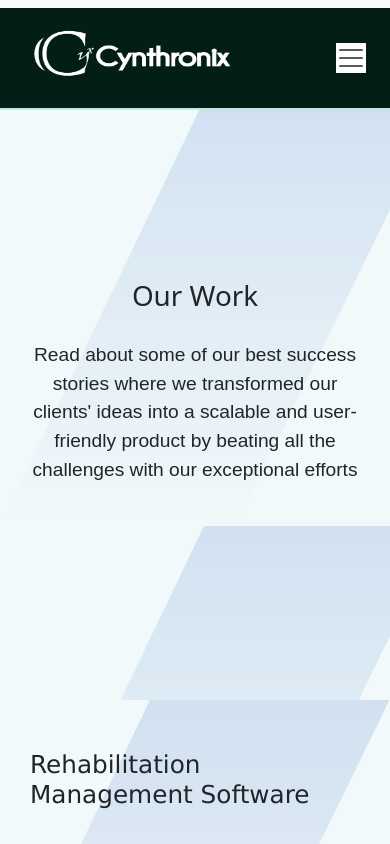
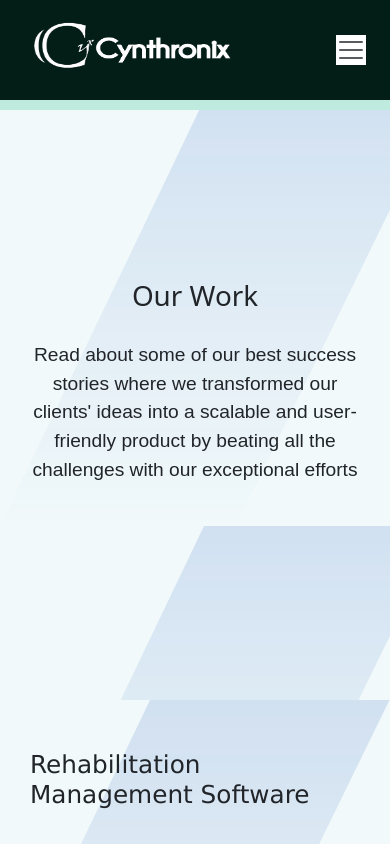
Before and after one commit to ajeet-0007/cynthronix, a React (Create React App) app: page / in a window 390 px wide. Shown: the top 844 px of the page. Built offline with nearby package versions, Linux system fonts and the light colour scheme.

Commit message:
dropdown fixed

```diff
--- a/src/Components/Footer/BrandExample.css
+++ b/src/Components/Footer/BrandExample.css
@@ -27,4 +27,8 @@
     .nav-item{
         padding: 10px;
     }
+
+    .navbar{
+        padding: 0 !important;
+    }
 }
--- a/src/Components/Footer/BrandExample.js
+++ b/src/Components/Footer/BrandExample.js
@@ -54,64 +54,91 @@
 
 // export default OffcanvasExample;
 
-import Container from 'react-bootstrap/Container';
-import Nav from 'react-bootstrap/Nav';
-import Navbar from 'react-bootstrap/Navbar';
-import cynthronixLogo from '../../assets/cynthronix_logo.png'
+import Container from "react-bootstrap/Container";
+import Nav from "react-bootstrap/Nav";
+import Navbar from "react-bootstrap/Navbar";
+import cynthronixLogo from "../../assets/cynthronix_logo.png";
 import { NavLink } from "react-router-dom";
-import './BrandExample.css'
+import "./BrandExample.css";
+import { useState, useRef, useEffect } from "react";
 
 function CollapsibleExample() {
+  const [show, setShow] = useState(false);
+  const navbarRef = useRef()
+
+  const showNavbar = (e) => {
+    setShow(!show);
+  };
+
+  const showAndHideOutSideDropDown = (event)=>{
+
+
+      if(event.target.id !== 'dropdown-icon'){
+
+       navbarRef.current.classList.remove('show');
+      }
+  }
+
+
+  useEffect(()=>{
+
+    window.addEventListener("click", showAndHideOutSideDropDown)
+
+    return ()=>{
+      window.removeEventListener("click", showAndHideOutSideDropDown)
+  }
+},[])
+
   return (
-
-    // <Navbar collapseOnSelect expand="lg" className="bg-body-tertiary bg-dark" >
-    //   <Container className='bg-dark' style={{width: "100%"}}>
-    //     <img src={cynthronixLogo} alt="logo"></img>
-    //     <Navbar.Toggle aria-controls="responsive-navbar-nav" />
-    //     <Navbar.Collapse id="responsive-navbar-nav">
-    //       <Nav className="me-auto">
-    //         <NavLink to='/' >Our Work</NavLink>
-    //         <NavLink to='/services' >Services</NavLink>
-    //         <NavLink to='/company' >Company</NavLink>
-    //         <NavLink to='/career' >Career</NavLink>
-    //         <NavLink to='/contact-us' >Contact Us</NavLink>
-    //       </Nav>
-
-    //     </Navbar.Collapse>
-    //   </Container>
-    // </Navbar>
-    <nav class="navbar navbar-expand-lg bg-body-tertiary  ticky-top" style={{backgroundColor:"#031e16"}}>
-  <div class="container-fluid " style={{backgroundColor:"#031e16"}}>
+    <nav
+      class="navbar navbar-expand-lg bg-body-tertiary  ticky-top"
+      style={{ backgroundColor: "#031e16" }}
+    >
+      <div class="container-fluid " style={{ backgroundColor: "#031e16" }}>
         <img src={cynthronixLogo} alt="logo"></img>
-    <button class="navbar-toggler " type="button" data-bs-toggle="collapse" data-bs-target="#navbarTogglerDemo01" aria-controls="navbarTogglerDemo01" aria-expanded="false" aria-label="Toggle navigation">
-      <span class="navbar-toggler-icon "></span>
-
+        <button
+          className={show ? "navbar-toggler show" : "navbar-toggler"}
+          type="button"
+          data-bs-toggle="collapse"
+          data-bs-target="#navbarTogglerDemo01"
+          aria-controls="navbarTogglerDemo01"
+          aria-expanded="false"
+          aria-label="Toggle navigation"
+          onClick={showNavbar}
+        >
+          <span class="navbar-toggler-icon " id="dropdown-icon"></span>
         </button>
-    <div class="collapse navbar-collapse" id="navbarTogglerDemo01">
-
+        <div class="collapse navbar-collapse" id="navbarTogglerDemo01" ref={navbarRef}>
           <ul class="navbar-nav me-auto mb-2 mb-lg-0">
-
-        <li class="nav-item" >
-        <NavLink to='/' class="nav-link active" >Our Work</NavLink>
+            <li class="nav-item">
+              <NavLink to="/" class="nav-link active">
+                Our Work
+              </NavLink>
             </li>
-        <li class="nav-item" >
-        <NavLink to='/services' class="nav-link active" >Services</NavLink>
+            <li class="nav-item">
+              <NavLink to="/services" class="nav-link active">
+                Services
+              </NavLink>
             </li>
-        <li class="nav-item" >
-        <NavLink to='/company' class="nav-link active" >Company</NavLink>
+            <li class="nav-item">
+              <NavLink to="/company" class="nav-link active">
+                Company
+              </NavLink>
             </li>
-        <li class="nav-item" >
-        <NavLink to='/career' class="nav-link active">Career</NavLink>
+            <li class="nav-item">
+              <NavLink to="/career" class="nav-link active">
+                Career
+              </NavLink>
             </li>
-        <li class="nav-item" >
-        <NavLink to='/contact-us' class="nav-link active">Contact Us</NavLink>
+            <li class="nav-item">
+              <NavLink to="/contact-us" class="nav-link active">
+                Contact Us
+              </NavLink>
             </li>
           </ul>
-
         </div>
       </div>
     </nav>
-
   );
 }
 
--- a/src/index.css
+++ b/src/index.css
@@ -1,3 +1,10 @@
+*{
+  margin: 0;
+  padding: 0;
+  box-sizing: border-box;
+}
+
+
 body {
   margin: 0;
   font-family: -apple-system, BlinkMacSystemFont, 'Segoe UI', 'Roboto', 'Oxygen',
```
Lines whose indentation alone changed are shown as unchanged.
